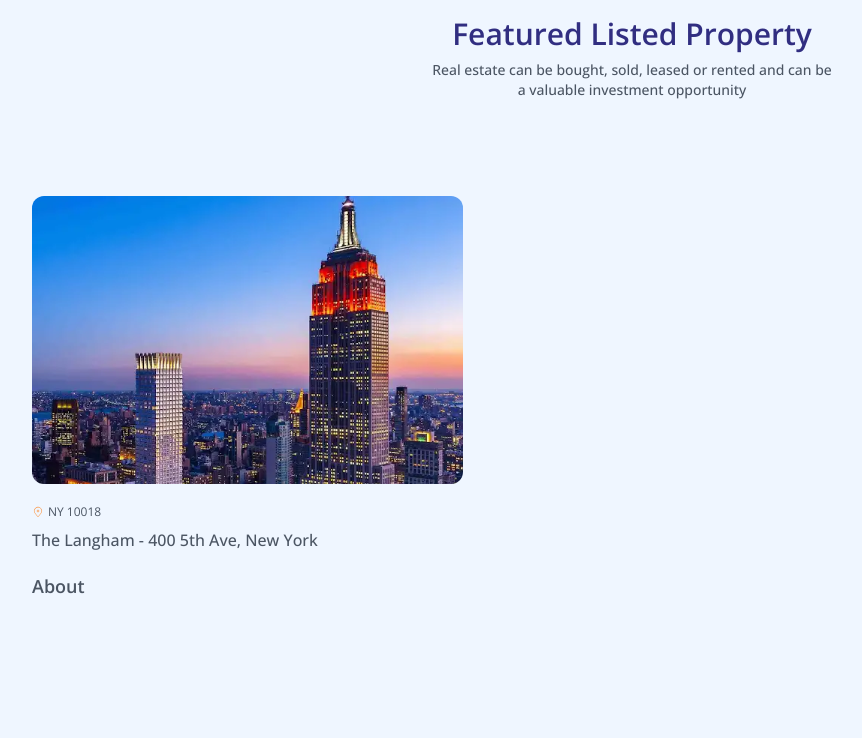
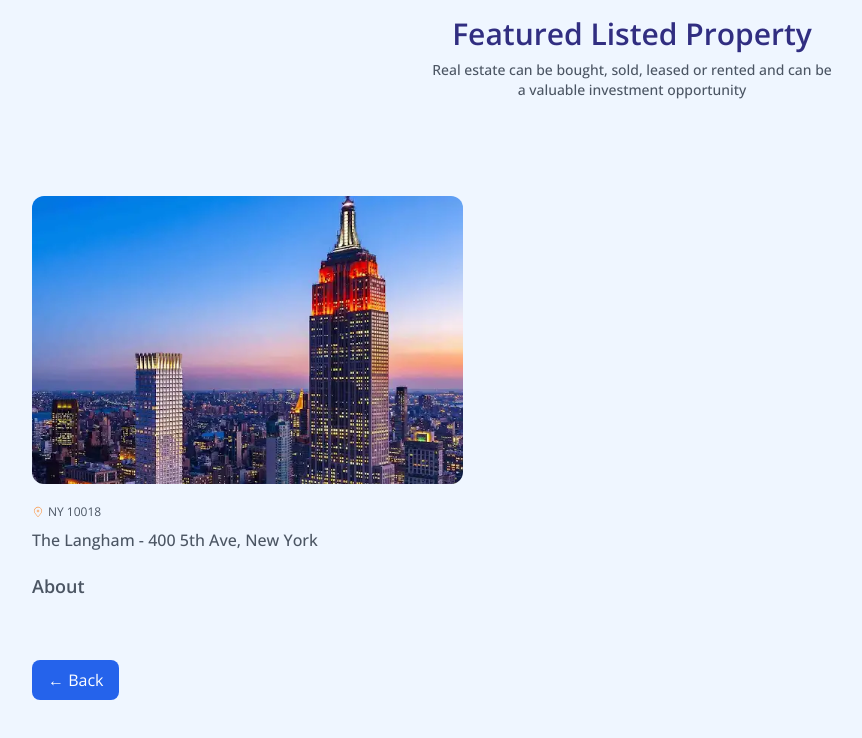
Before and after one commit to PrtHub/Seller_App, a React (Vite) app: page /property/1 in a window 1280 px wide. Shown: the top 738 px of the page, without its empty margins (8-870 px from the left). Built offline with nearby package versions, Linux system fonts and the light colour scheme.

Commit message:
back button add

```diff
--- a/src/pages/HotelDetails.jsx
+++ b/src/pages/HotelDetails.jsx
@@ -8,6 +8,10 @@ const HotelDetails = () => {
   const { id } = useParams();
   console.log(id);
   const property = hotels.find((hotel) => hotel.id === parseInt(id));
+
+  const goBack = () => {
+    window.history.back();
+  }
 
   return (
     <main className="w-full h-full flex flex-col items-start justify-start gap-5 my-20 px-10">
@@ -30,6 +34,7 @@ const HotelDetails = () => {
           {property.des}
         </span>
       </p>
+      <button onClick={goBack} className="bg-blue-600 text-white px-4 py-2 rounded-lg mt-10">&larr; Back</button>
     </main>
   );
 };
```
